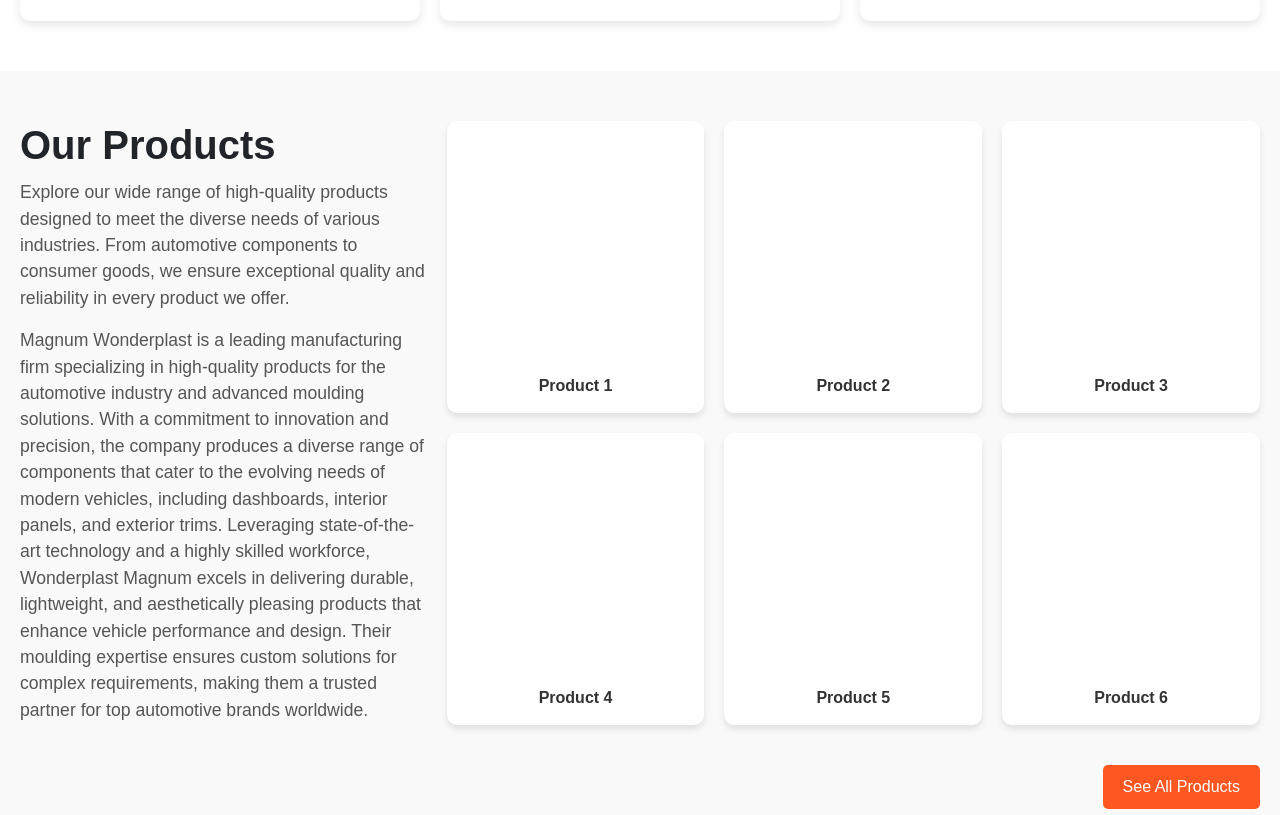
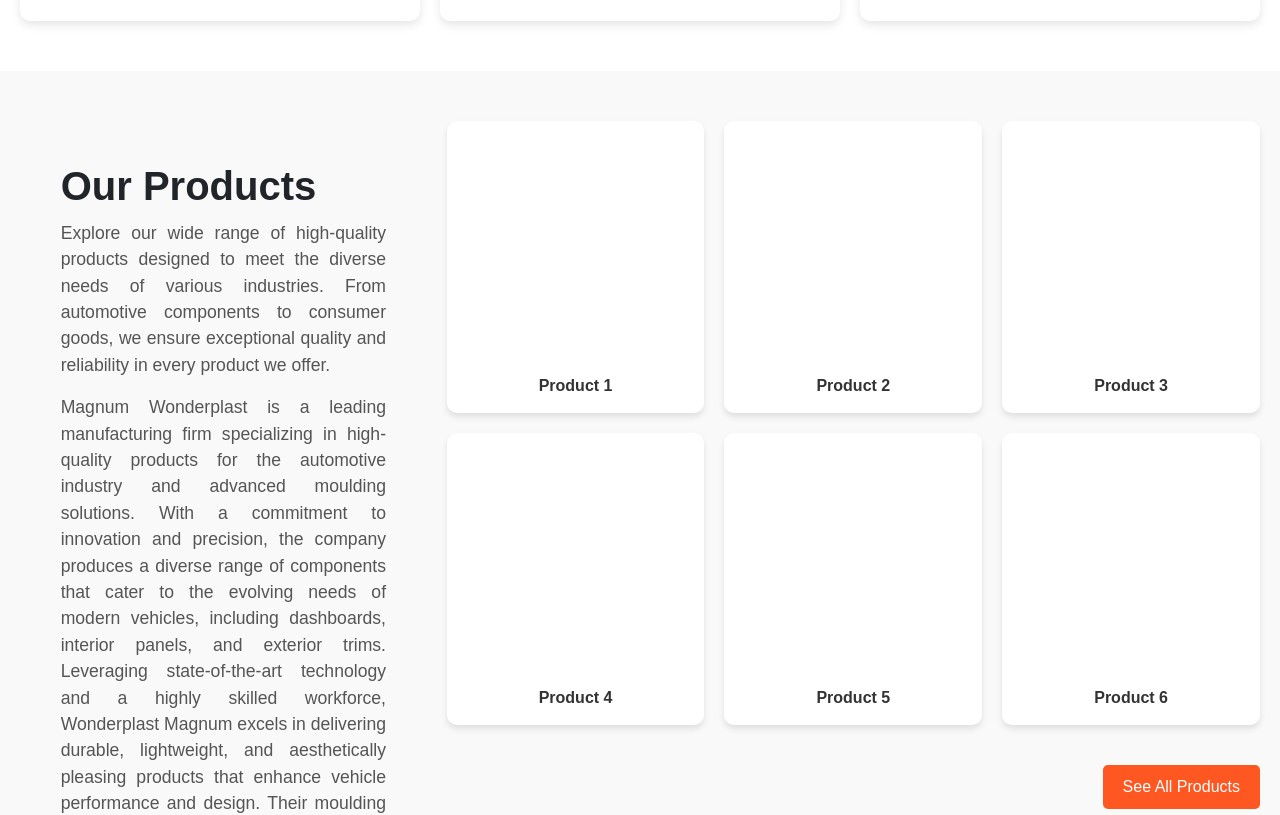
Before and after one commit to Shivansh-Raheja/Magnum-Polymers, a React (Create React App) app: page / in a window 1280 px wide. Shown: the part 2767-3582 px from the top of the page. Built offline with nearby package versions, Linux system fonts and the light colour scheme.

Commit message:
text align

```diff
--- a/src/Pages/HomePage.css
+++ b/src/Pages/HomePage.css
@@ -225,7 +225,8 @@
   }
 
   .left-side .intro-text {
-    text-align: left;
+    text-align: justify;
+    padding: 10%;
   }
 
   .left-side .intro-text h2 {
```
